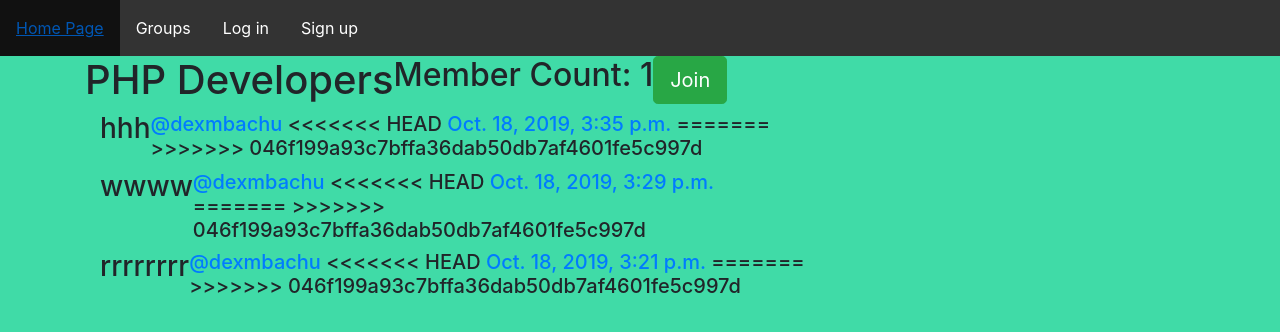
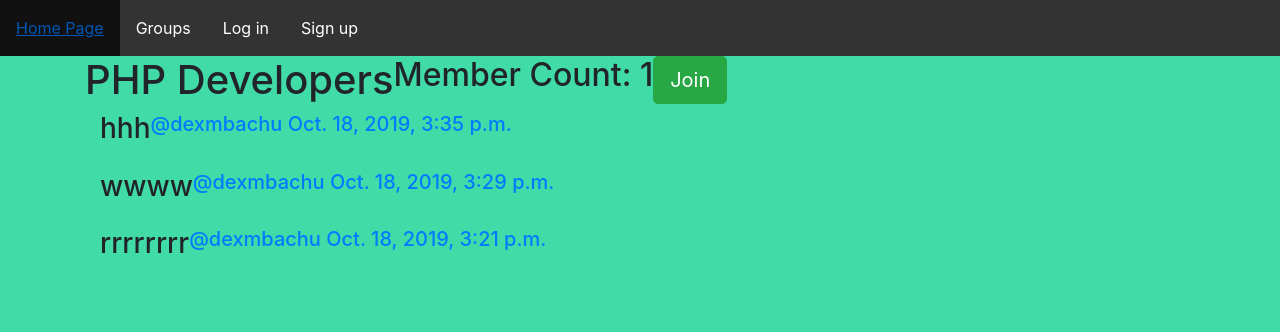
Before and after one commit to emekambachu/django_fullstack_bootcamp_socialnetwork_clone, a Django app: a page that uses posts/templates/posts/_post.html in a window 1280 px wide. Shown: the top 332 px of the page. Run offline with Django 3.2, Linux system fonts and the light colour scheme; data comes from the database, SQL or seed files in the repository; parts of the project's set-up code (start-up, migrations or seed data) failed here and were passed over; some libraries are stand-ins or nearby versions.

Commit message:
removed duplicated page in _post page

```diff
--- a/posts/templates/posts/_post.html
+++ b/posts/templates/posts/_post.html
@@ -8,13 +8,9 @@
             </span>
 
             <time class="time">
-<<<<<<< HEAD
                 <a href="{% url 'posts:single' username=post.user.username pk=post.pk %}">
                     {{ post.created_at }}
                 </a>
-=======
-                <a href="{% url 'posts:single' username=post.user.username pk=post.pk %}"></a>
->>>>>>> 046f199a93c7bffa36dab50db7af4601fe5c997d
             </time>
         </h5>
 
```
